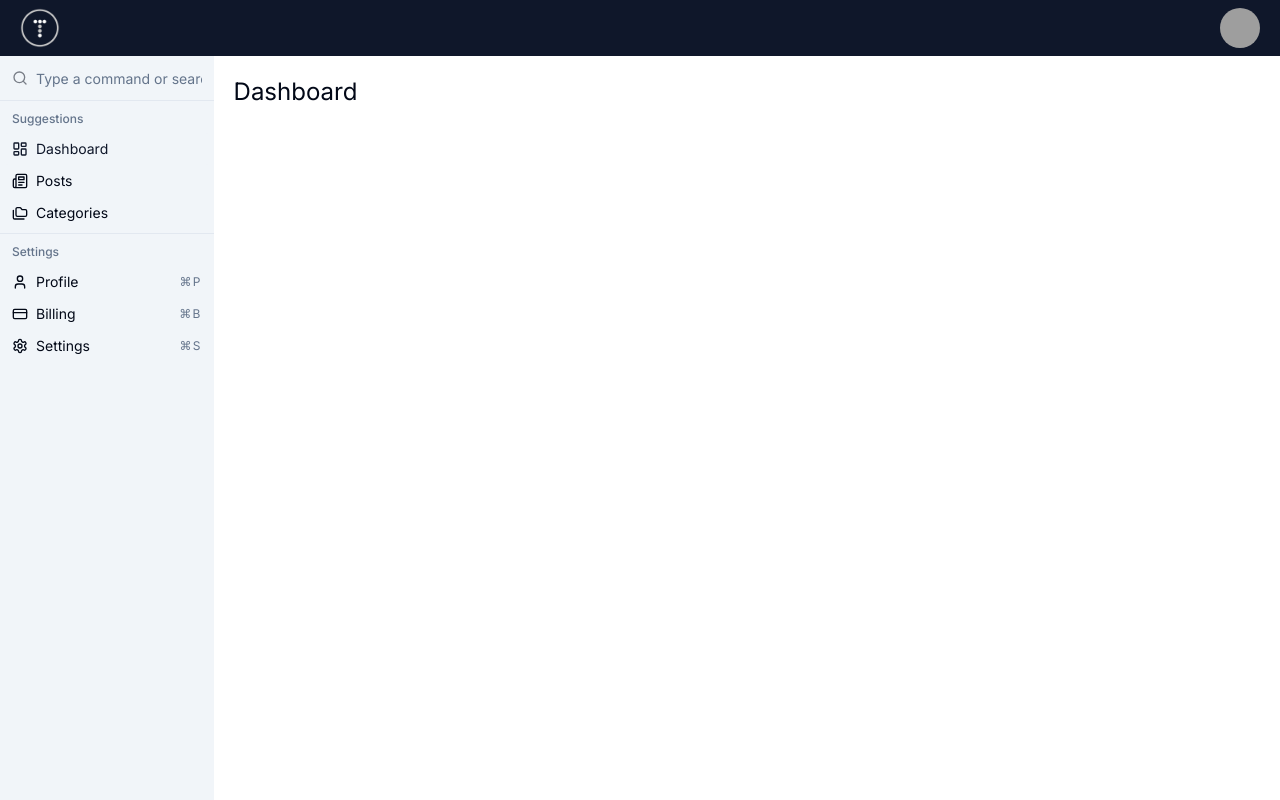
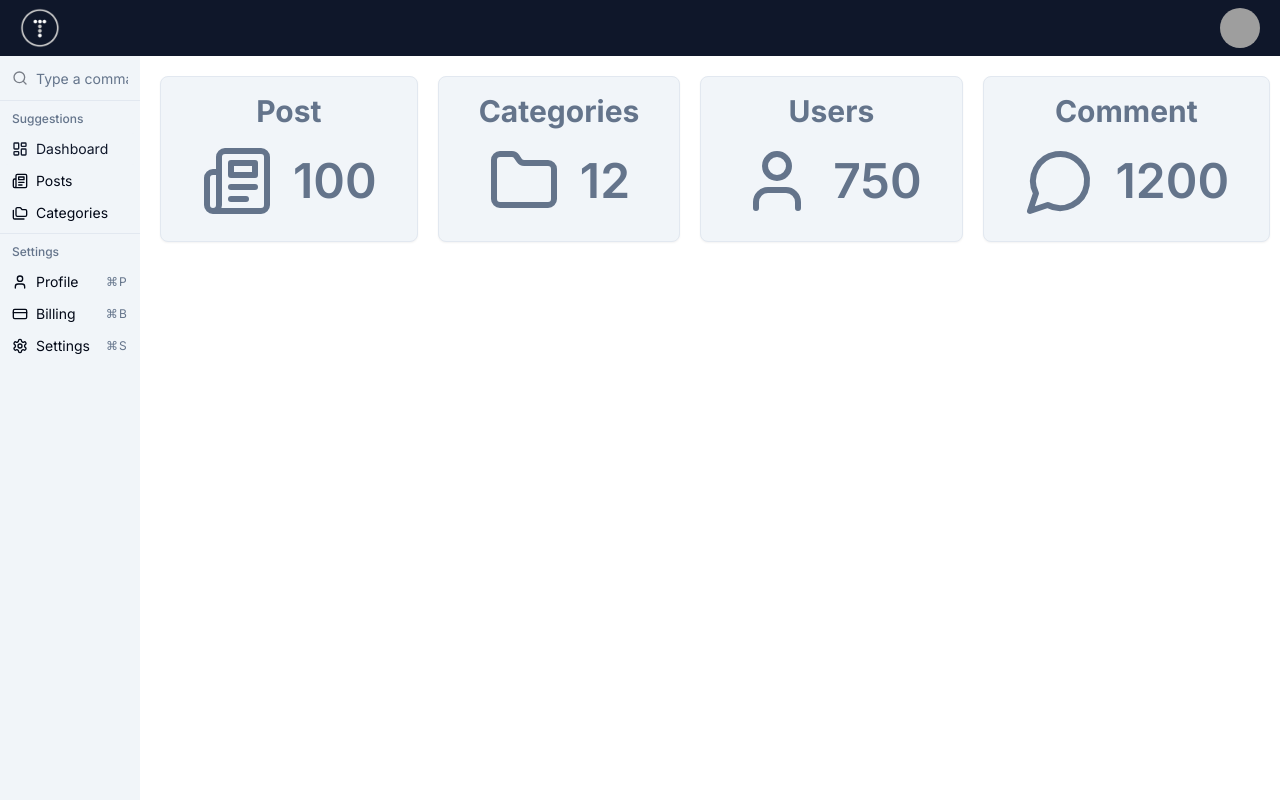
Before and after one commit to smartdriver321/smartpress-ui, a Next.js app: page / in a window 1280 px wide. Shown: the top 800 px of the page. Built offline with nearby package versions, Linux system fonts and the light colour scheme; grey boxes are pictures that could not be loaded.

Commit message:
Make The Cards Dynamic

```diff
--- a/app/page.tsx
+++ b/app/page.tsx
@@ -1,7 +1,34 @@
+import DashboardCard from '@/components/dashboard/DashboardCard'
+import { Folder, MessageCircle, Newspaper, User } from 'lucide-react'
+
 export default function Home() {
   return (
     <>
-      <h1 className='text-2xl'>Dashboard</h1>
+      <div className='flex flex-col md:flex-row justify-between gap-5 mb-5'>
+        <DashboardCard
+          title='Post'
+          count={100}
+          icon={<Newspaper className='text-slate-500' size={72} />}
+        />
+
+        <DashboardCard
+          title='Categories'
+          count={12}
+          icon={<Folder className='text-slate-500' size={72} />}
+        />
+
+        <DashboardCard
+          title='Users'
+          count={750}
+          icon={<User className='text-slate-500' size={72} />}
+        />
+
+        <DashboardCard
+          title='Comment'
+          count={1200}
+          icon={<MessageCircle className='text-slate-500' size={72} />}
+        />
+      </div>
     </>
   )
 }
--- /dev/null
+++ b/components/dashboard/DashboardCard.tsx
@@ -0,0 +1,31 @@
+import { LucideIcon } from 'lucide-react'
+
+import { Card, CardContent } from '../ui/card'
+
+interface DashboardCardProps {
+  title: string
+  count: number
+  icon: React.ReactElement<LucideIcon>
+}
+
+export default function DashboardCard({
+  title,
+  count,
+  icon,
+}: DashboardCardProps) {
+  return (
+    <Card className='bg-slate-100 dark:bg-slate-800 p-4 pb-0'>
+      <CardContent>
+        <h3 className='text-3xl text-center mb-4 font-bold text-slate-500 dark:text-slate-200'>
+          {title}
+        </h3>
+        <div className='flex gap-5 justify-center items-center'>
+          {icon}
+          <h3 className='text-5xl font-semibold text-slate-500 dark:text-slate-200'>
+            {count}
+          </h3>
+        </div>
+      </CardContent>
+    </Card>
+  )
+}
--- /dev/null
+++ b/components/ui/card.tsx
@@ -0,0 +1,79 @@
+import * as React from "react"
+
+import { cn } from "@/lib/utils"
+
+const Card = React.forwardRef<
+  HTMLDivElement,
+  React.HTMLAttributes<HTMLDivElement>
+>(({ className, ...props }, ref) => (
+  <div
+    ref={ref}
+    className={cn(
+      "rounded-lg border bg-card text-card-foreground shadow-sm",
+      className
+    )}
+    {...props}
+  />
+))
+Card.displayName = "Card"
+
+const CardHeader = React.forwardRef<
+  HTMLDivElement,
+  React.HTMLAttributes<HTMLDivElement>
+>(({ className, ...props }, ref) => (
+  <div
+    ref={ref}
+    className={cn("flex flex-col space-y-1.5 p-6", className)}
+    {...props}
+  />
+))
+CardHeader.displayName = "CardHeader"
+
+const CardTitle = React.forwardRef<
+  HTMLParagraphElement,
+  React.HTMLAttributes<HTMLHeadingElement>
+>(({ className, ...props }, ref) => (
+  <h3
+    ref={ref}
+    className={cn(
+      "text-2xl font-semibold leading-none tracking-tight",
+      className
+    )}
+    {...props}
+  />
+))
+CardTitle.displayName = "CardTitle"
+
+const CardDescription = React.forwardRef<
+  HTMLParagraphElement,
+  React.HTMLAttributes<HTMLParagraphElement>
+>(({ className, ...props }, ref) => (
+  <p
+    ref={ref}
+    className={cn("text-sm text-muted-foreground", className)}
+    {...props}
+  />
+))
+CardDescription.displayName = "CardDescription"
+
+const CardContent = React.forwardRef<
+  HTMLDivElement,
+  React.HTMLAttributes<HTMLDivElement>
+>(({ className, ...props }, ref) => (
+  <div ref={ref} className={cn("p-6 pt-0", className)} {...props} />
+))
+CardContent.displayName = "CardContent"
+
+const CardFooter = React.forwardRef<
+  HTMLDivElement,
+  React.HTMLAttributes<HTMLDivElement>
+>(({ className, ...props }, ref) => (
+  <div
+    ref={ref}
+    className={cn("flex items-center p-6 pt-0", className)}
+    {...props}
+  />
+))
+CardFooter.displayName = "CardFooter"
+
+export { Card, CardHeader, CardFooter, CardTitle, CardDescription, CardContent }
```
